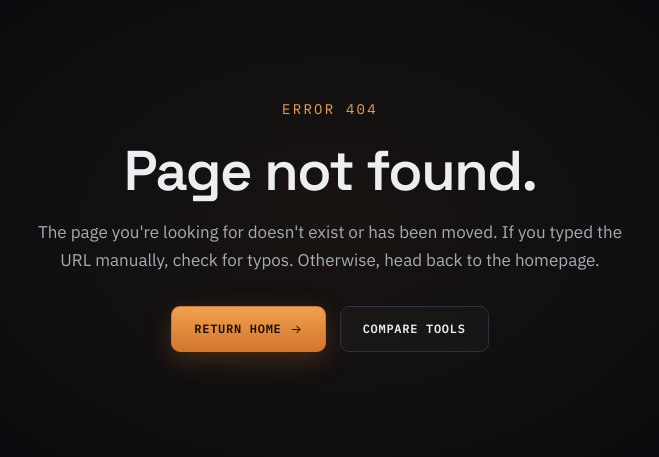
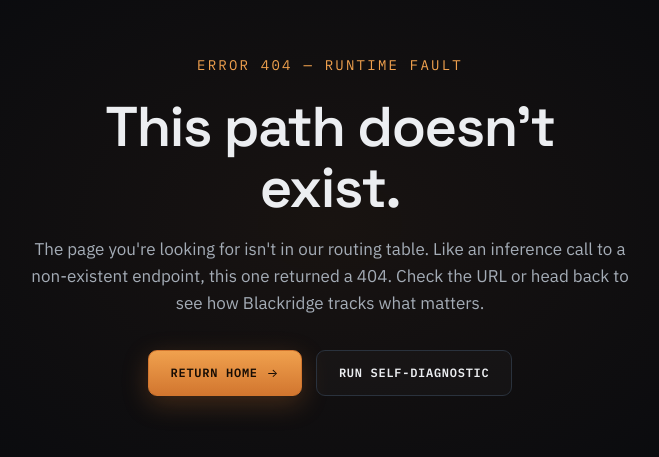
Before and after one commit to northwatch-systems/blackridge-website, a plain HTML site: page 404.html in a window 1280 px wide. Shown: the part 175-632 px from the top of the page, without its empty margins (310-969 px from the left). Drawn offline with Linux system fonts and the light colour scheme.

Commit message:
ga enhancements

```diff
--- a/404.html
+++ b/404.html
@@ -9,7 +9,8 @@
   gtag('js', new Date());
 
   gtag('config', 'G-THGE3L4GDD', {
-    'page_location': window.location.href
+    'page_location': window.location.href,
+    'page_title': 'Blackridge - 404'
   });
 </script>
 <meta charset="UTF-8" />
@@ -178,12 +179,12 @@ p {
 <div class="field" aria-hidden="true"></div>
 
 <div class="container">
-  <div class="code">Error 404</div>
-  <h1>Page not found.</h1>
-  <p>The page you're looking for doesn't exist or has been moved. If you typed the URL manually, check for typos. Otherwise, head back to the homepage.</p>
+  <div class="code">Error 404 — Runtime Fault</div>
+  <h1>This path doesn't exist.</h1>
+  <p>The page you're looking for isn't in our routing table. Like an inference call to a non-existent endpoint, this one returned a 404. Check the URL or head back to see how Blackridge tracks what matters.</p>
   <div class="actions">
     <a class="btn primary" href="/">Return home <span class="arr">→</span></a>
-    <a class="btn ghost" href="/compare.html">Compare tools</a>
+    <a class="btn ghost" href="/#diagnostic">Run self-diagnostic</a>
   </div>
 </div>
 
```
Also changed, not shown: compare.html (+2 -1 lines), index.html (+2 -1 lines).
